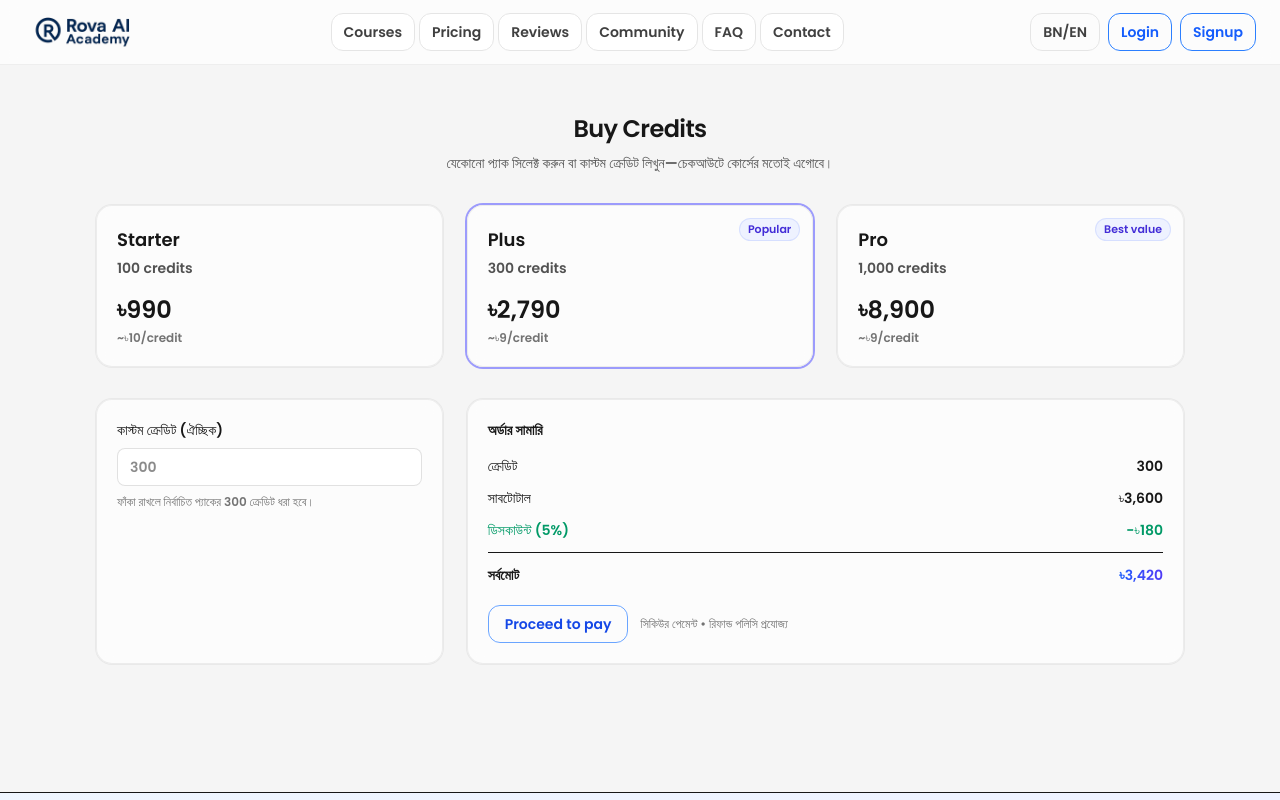
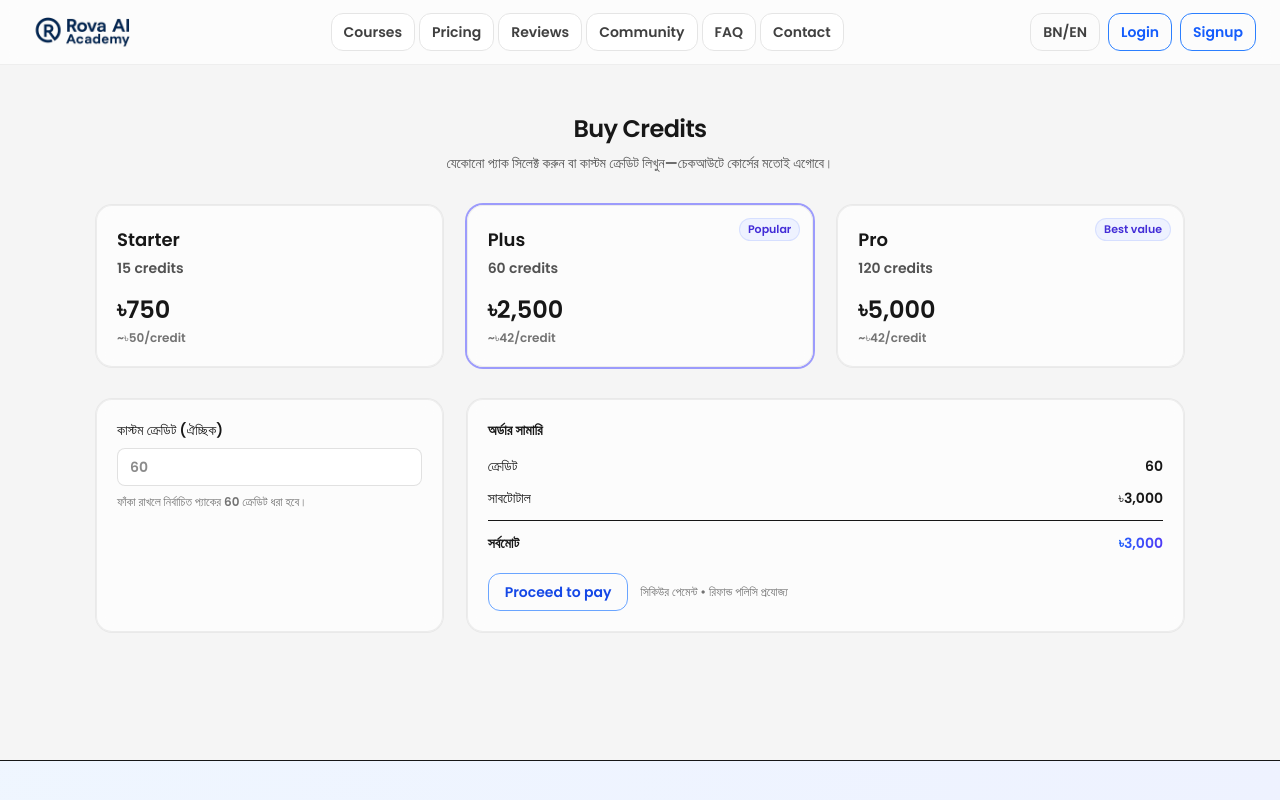
Before and after one commit to helloshamimjunior-cpu/rova-ai, a Next.js app: page /credits in a window 1280 px wide. Shown: the top 800 px of the page. Built offline with nearby package versions, Linux system fonts and the light colour scheme.

Commit message:
feat: update /credits page

```diff
--- a/app/credits/page.tsx
+++ b/app/credits/page.tsx
@@ -13,9 +13,9 @@ type Pack = {
 };
 
 const PACKS: Pack[] = [
-  { id: "starter", title: "Starter", credits: 100, price: 990 },
-  { id: "plus", title: "Plus", credits: 300, price: 2790, badge: "Popular" },
-  { id: "pro", title: "Pro", credits: 1000, price: 8900, badge: "Best value" },
+  { id: "starter", title: "Starter", credits: 15, price: 750 },
+  { id: "plus", title: "Plus", credits: 60, price: 2500, badge: "Popular" },
+  { id: "pro", title: "Pro", credits: 120, price: 5000, badge: "Best value" },
 ];
 
 export default function BuyCreditsPage() {
@@ -31,7 +31,7 @@ export default function BuyCreditsPage() {
   const qty = typeof custom === "number" && custom > 0 ? custom : selectedPack.credits;
 
   // অনুমানভিত্তিক ডিসকাউন্ট: 300+=5%, 1000+=10% (চাইলে বদলে নেবেন)
-  const baseUnit = 12; // প্রতি ক্রেডিট বেস মূল্য (BDT) – UI ক্যাল্কের জন্য
+  const baseUnit = 50; // প্রতি ক্রেডিট বেস মূল্য (BDT) – UI ক্যাল্কের জন্য
   const undiscounted = qty * baseUnit;
   const discountRate = qty >= 1000 ? 0.1 : qty >= 300 ? 0.05 : 0;
   const discount = Math.round(undiscounted * discountRate);
```
